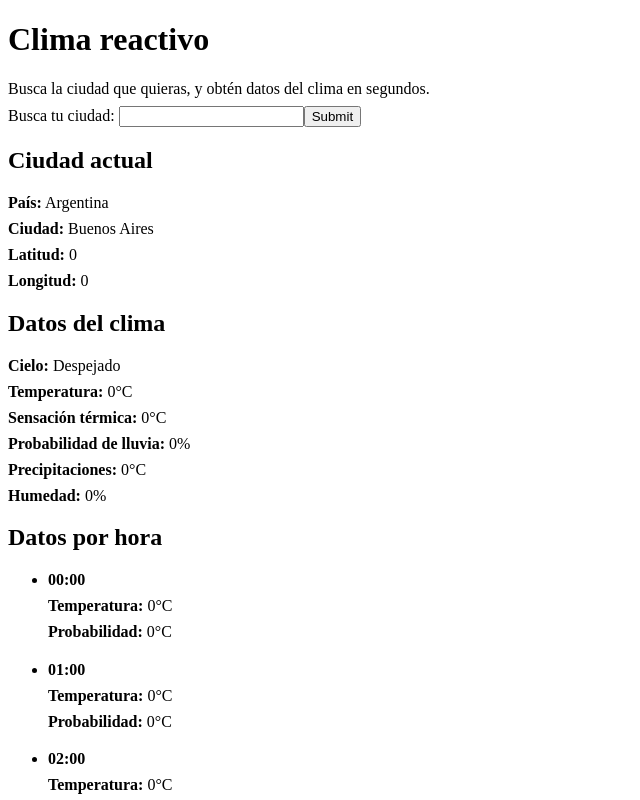
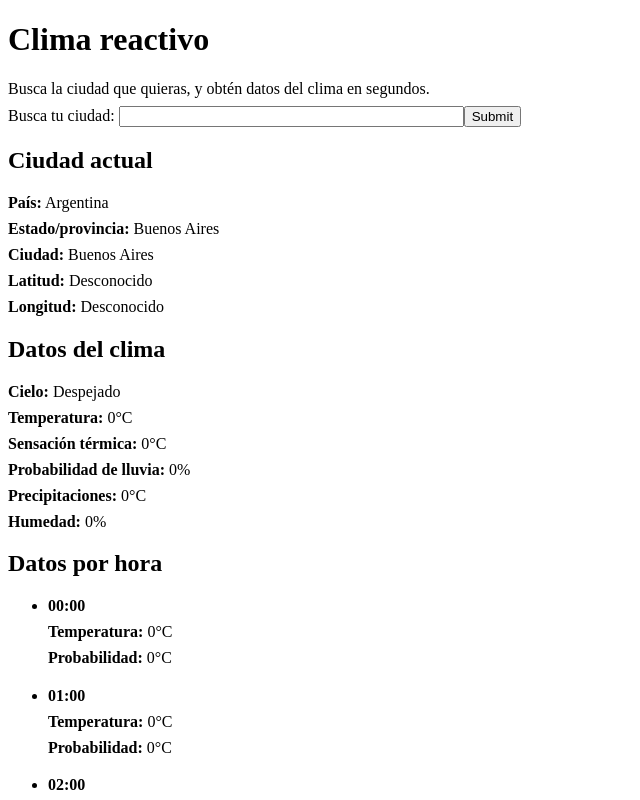
Before and after one commit to FacuA0/reactive-weather, a React (Vite) app: page / in a window 1280 px wide. Shown: the top 800 px of the page, without its empty margins (0-640 px from the left). Built offline with nearby package versions, Linux system fonts and the light colour scheme.

Commit message:
Sugerencias y detalles de ciudades

```diff
--- a/src/App.jsx
+++ b/src/App.jsx
@@ -8,15 +8,17 @@ import './App.css';
 import { useState } from 'react';
 
 function App() {
+    const [city, setCity] = useState(null);
+
     return (
         <>
             <h1>Clima reactivo</h1>
             <p>Busca la ciudad que quieras, y obtén datos del clima en segundos.</p>
-            <CitySearch />
+            <CitySearch setCity={setCity} />
 
             <div id="datos-ciudad">
                 <h2>Ciudad actual</h2>
-                <City />
+                <City city={city} />
             </div>
 
             <div id="datos-actuales">
--- a/src/components/City.jsx
+++ b/src/components/City.jsx
@@ -1,10 +1,11 @@
-function City(props) {
+function City({ city }) {
     return (
         <>
-            <p><b>País:</b> Argentina</p>
-            <p><b>Ciudad:</b> Buenos Aires</p>
-            <p><b>Latitud:</b> 0</p>
-            <p><b>Longitud:</b> 0</p>
+            <p><b>País:</b> {city?.country || "Argentina"}</p>
+            <p><b>Estado/provincia:</b> {city?.admin1 || city?.country && "Desconocido" || "Buenos Aires"}</p>
+            <p><b>Ciudad:</b> {city?.name || "Buenos Aires"}</p>
+            <p><b>Latitud:</b> {city?.latitude || "Desconocido"}</p>
+            <p><b>Longitud:</b> {city?.longitude || "Desconocido"}</p>
         </>
     );
 }
--- a/src/components/CitySearch.jsx
+++ b/src/components/CitySearch.jsx
@@ -2,26 +2,92 @@ import { useState } from "react";
 
 function CitySearch(props) {
     const [search, setSearch] = useState("");
+    const [cities, setCities] = useState([]);
+    const [lookingUp, setLookingUp] = useState(0);
 
-    function handleSubmit(e) {
+    async function handleSubmit(e) {
         e.preventDefault();
+
+        let city = cities.find(city => search === `${city.name}, ${city.country}` || search === `${city.name}, ${city.admin1}, ${city.country}`);
+        if (!city) {
+            city = (await fetchCities(search))[0];
+        }
+
+        props.setCity(city);
     }
+
+    async function handleChange(e) {
+        let newSearch = e.target.value;
+        setSearch(newSearch);
+
+        if (newSearch.length > 1) {
+            if (lookingUp != 0) clearTimeout(lookingUp);
+
+            setLookingUp(setTimeout(async () => {
+                setLookingUp(0);
+                setCities(await fetchCities(newSearch));
+            }, 500));
+        }
+        else {
+            setCities([]);
+        }
+    }
+
+    async function fetchCities(search) {
+        try {
+            let res = await fetch(`https://geocoding-api.open-meteo.com/v1/search?name=${encodeURIComponent(search)}&language=es`);
+            let newCities = await res.json();
+
+            if (!res.ok) {
+                console.error("Error", newCities.reason);
+                return [{
+                    name: "Error (vea consola)"
+                }];
+            }
+            else return newCities.results;
+        }
+        catch (err) {
+            console.error(err);
+            return [{
+                id: 0,
+                name: "Error (vea consola)"
+            }];
+        }
+    }
+
+    let dupNames = {};
+    for (let {name, country} of cities) {
+        if (!((name + ", " + country) in dupNames)) {
+            dupNames[name + ", " + country] = false;
+        }
+        else {
+            dupNames[name + ", " + country] = true;
+        }
+    }
+
+    const cityList = cities.map(city => {
+        let name = `${city.name}, ${city.country}`;
+        if (dupNames[name]) {
+            name = `${city.name}, ${city.admin1}, ${city.country}`;
+        }
+
+        return <option key={"city-opt-" + city.id}>{name}</option>;
+    });
 
     return (
         <form onSubmit={handleSubmit}>
             <label htmlFor="input-city">Busca tu ciudad: </label>
             <input
                 id="input-city"
-                type="search"
+                type="text"
                 list="city-names"
+                size="40"
                 value={search}
-                onChange={e => setSearch(e.target.value)}/>
+                onChange={handleChange}/>
             <input type="submit"/>
 
             <datalist id="city-names">
-                <option>Buenos Aires</option>
-                <option>Bogotá, Colombia</option>
-                <option>Bariloche, Argentina</option>
+                {cityList}
             </datalist>
         </form>
     );
```
